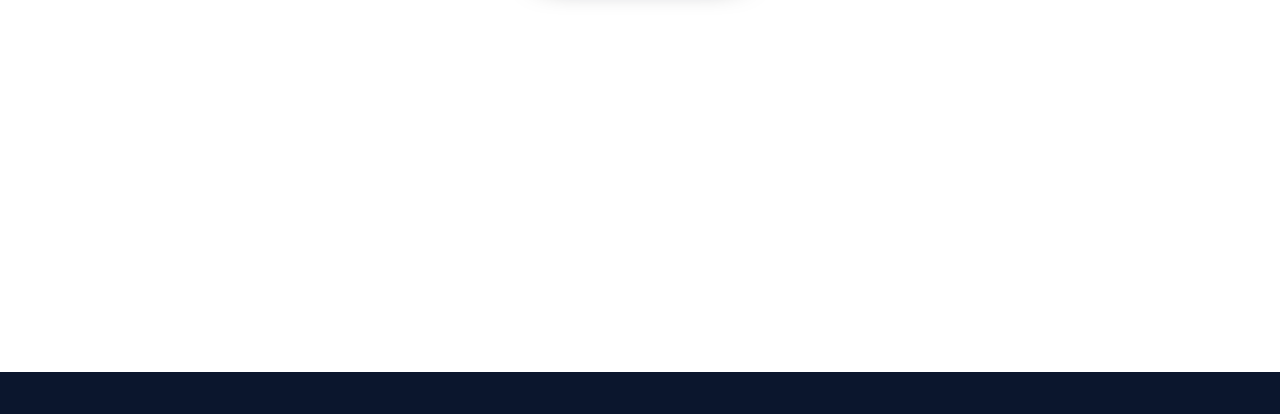
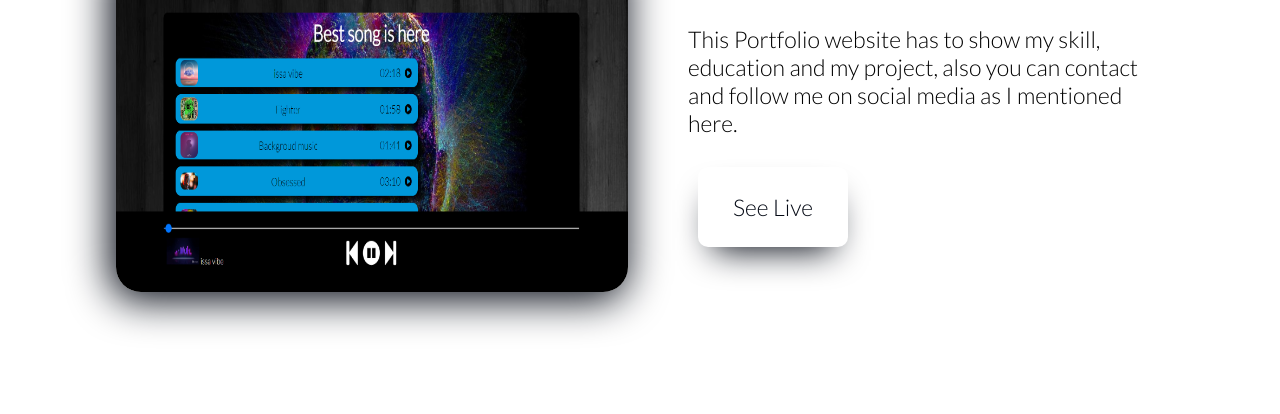
Before and after one commit to Sagarkumar2004/Portfolio-V2, a plain HTML site: page project.html in a window 1280 px wide. Shown: the part 1518-1932 px from the top of the page. Drawn offline with Linux system fonts and the light colour scheme.

Commit message:
add music project

```diff
--- a/project.html
+++ b/project.html
@@ -35,7 +35,7 @@
     <div class="project">
         <h1 class="heading hidden">My Project</h1>
 
-        <div class="projectContainer hidden">
+        <div class="projectContainer">
          <div class="ProBox1">
             <img src="Image/ProjectImg-1.png" alt="this is Portfolio Image">
 
@@ -48,7 +48,7 @@
 
          </div>
         </div>
-        <div class="projectContainer hidden">
+        <div class="projectContainer">
         <div class="ProBox1">
             <h1>Docmed</h1>
             <br>
@@ -61,6 +61,19 @@
          </div>
 
         </div>
+        <div class="projectContainer">
+            <div class="ProBox1">
+               <img src="Image/musicProject.png" alt="this is Portfolio Image">
+
+            </div>
+            <div class="ProBox2">
+               <h1>Portfolio</h1>
+               <br>
+               <p>This Portfolio website has to show my skill, education and my project, also you can contact and follow me on social media as I mentioned here.</p>
+               <button type="button" class="projectBtn"><a href="https://sagarkumar2004.github.io/sagarPlay/">See Live</a></button>
+
+            </div>
+           </div>
         <div class="githubBtn hidden"><a href="https://github.com/Sagarkumar2004/"><i class="fa fa-2x fa-github" ></i> See More</a> </div>
     </div>
 
--- a/style.css
+++ b/style.css
@@ -245,7 +245,7 @@
 .project{
 
     width: auto;
-    height: 1800px;
+    height: 2200px;
     display: flex;
     flex-direction: column;
 
```
Also changed, not shown: Image/musicProject.png (added).
